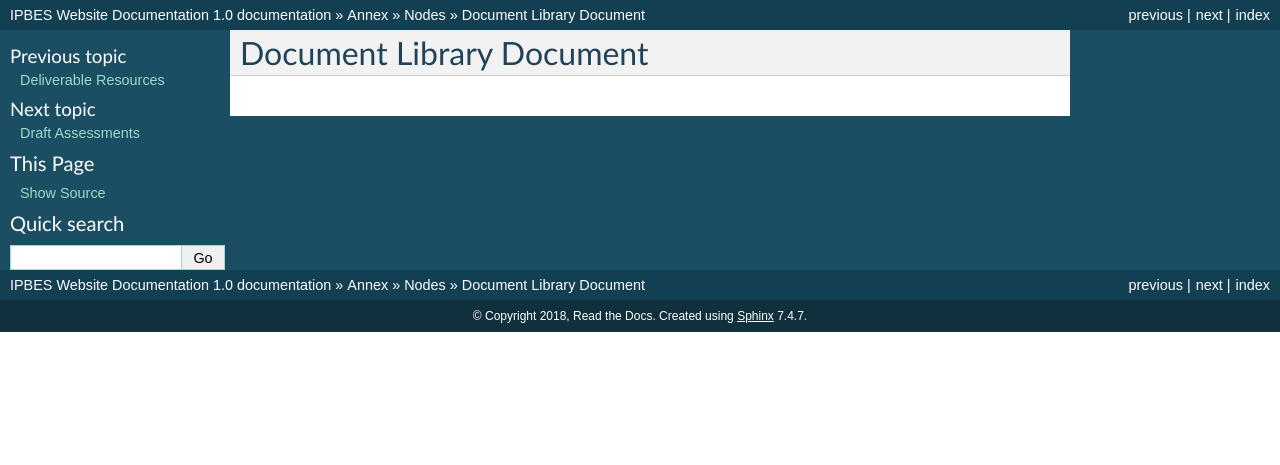
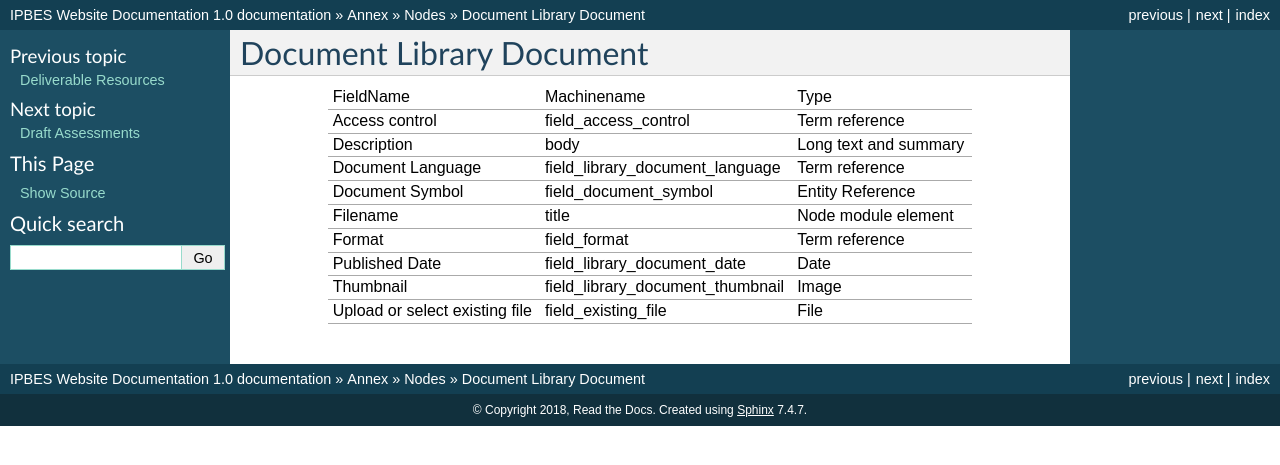
Before and after one commit to ipbes/ipbeswebdocs, a Sphinx documentation site: the page built from docs/annex/nodes/document-library-document.rst, in a window 1280 px wide. Shown: the top 465 px of the page. Built offline with Sphinx 7.4.7, drawn with Linux system fonts in a browser that asks for light colours; pages that are not in the unit, such as notebooks, are missing from menus.

Commit message:
Update document-library-document.rst

```diff
--- a/docs/annex/nodes/document-library-document.rst
+++ b/docs/annex/nodes/document-library-document.rst
@@ -1,2 +1,23 @@
 Document Library Document
 =========================
++--------------------------------+----------------------------------+-----------------------+
+| FieldName                      | Machinename                      | Type                  |
++--------------------------------+----------------------------------+-----------------------+
+| Access control                 | field_access_control             | Term reference        |
++--------------------------------+----------------------------------+-----------------------+
+| Description                    | body                             | Long text and summary |
++--------------------------------+----------------------------------+-----------------------+
+| Document Language              | field_library_document_language  | Term reference        |
++--------------------------------+----------------------------------+-----------------------+
+| Document Symbol                | field_document_symbol            | Entity Reference      |
++--------------------------------+----------------------------------+-----------------------+
+| Filename                       | title                            | Node module element   |
++--------------------------------+----------------------------------+-----------------------+
+| Format                         | field_format                     | Term reference        |
++--------------------------------+----------------------------------+-----------------------+
+| Published Date                 | field_library_document_date      | Date                  |
++--------------------------------+----------------------------------+-----------------------+
+| Thumbnail                      | field_library_document_thumbnail | Image                 |
++--------------------------------+----------------------------------+-----------------------+
+| Upload or select existing file | field_existing_file              | File                  |
++--------------------------------+----------------------------------+-----------------------+
```
